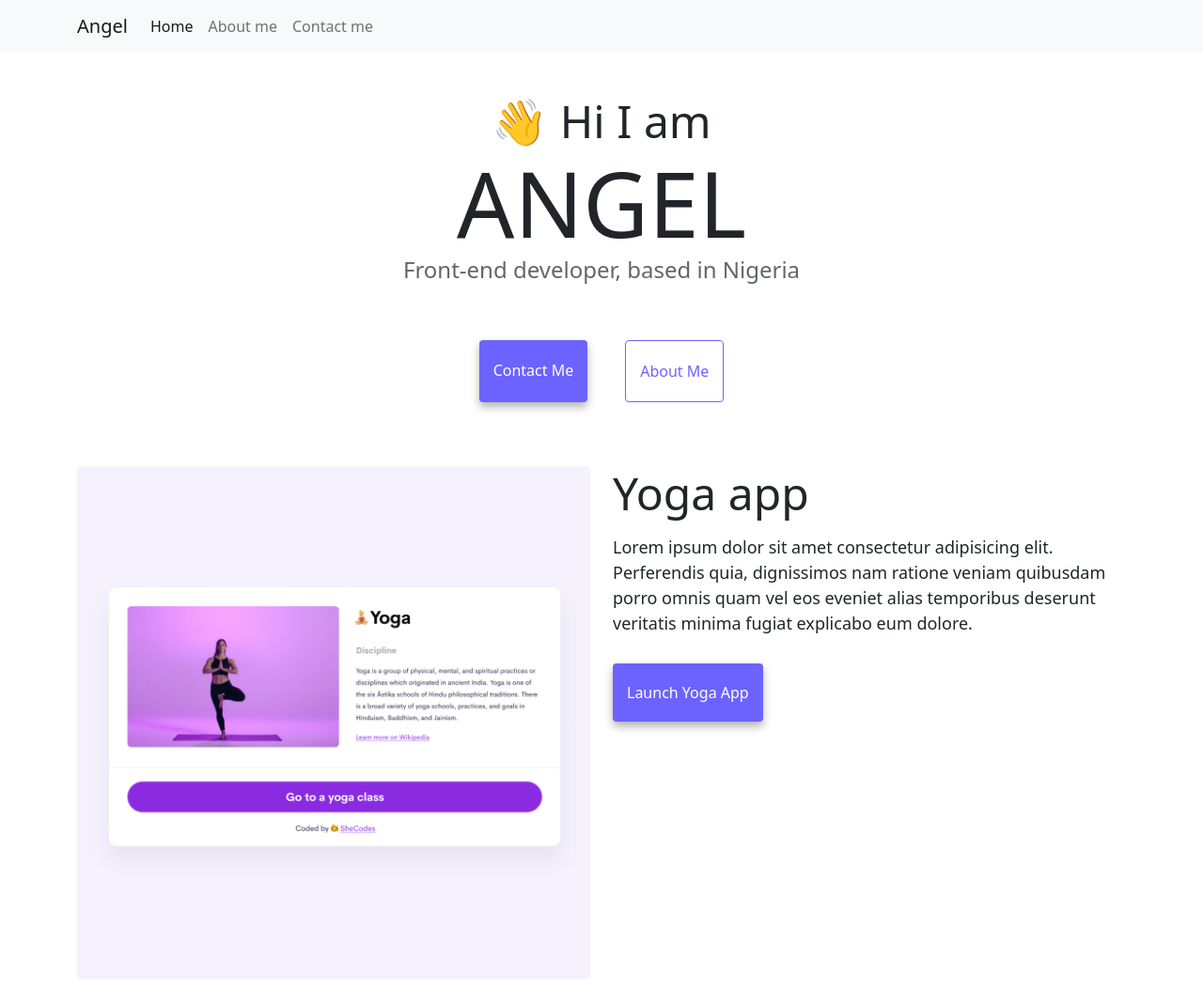
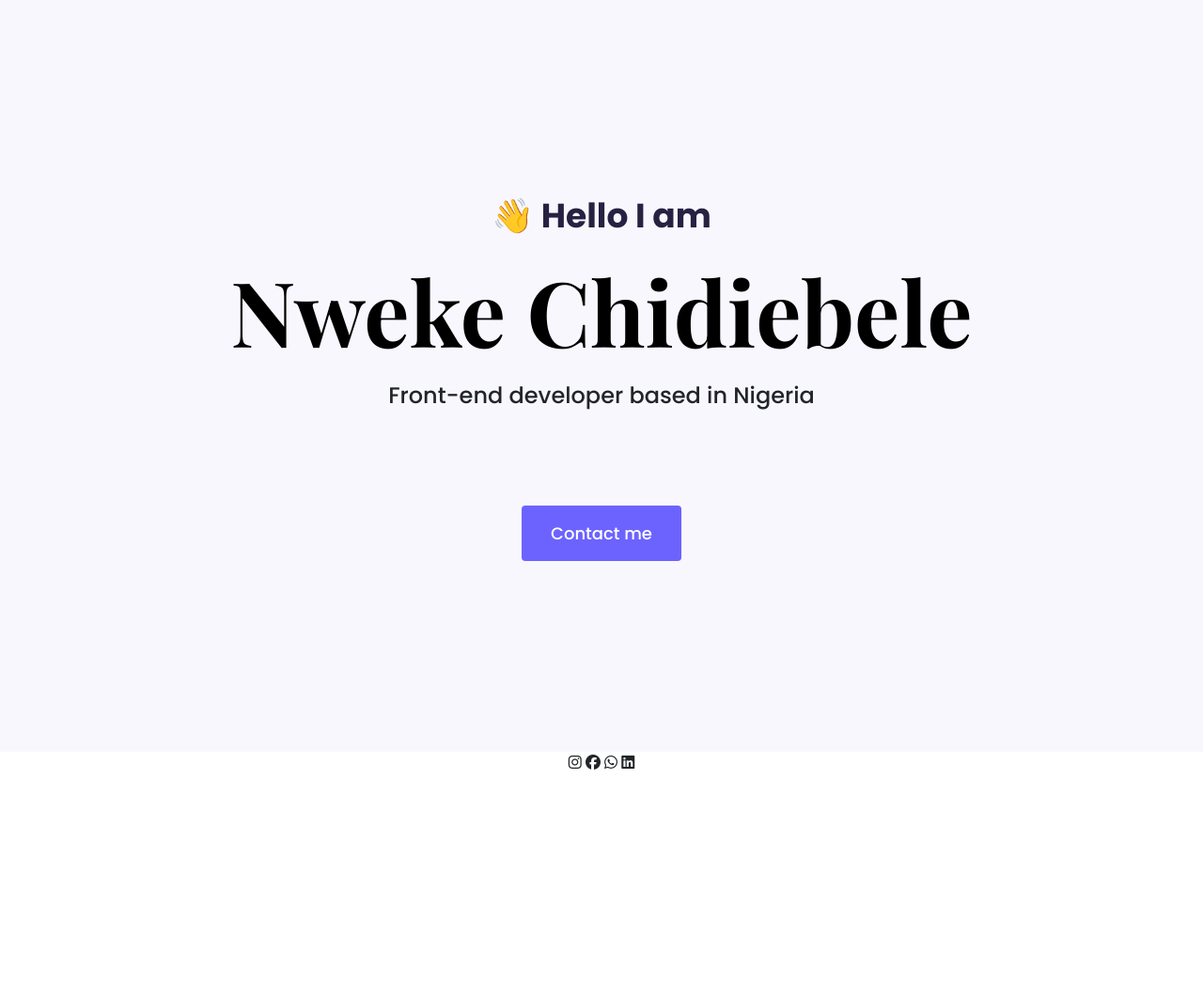
Before and after one commit to DHarchangel/shecodes-assignment, a plain HTML site: page index.html in a window 1280 px wide. Shown: the top 1045 px of the page at 94% size. After the commit the page ends 960 px from the top, so only its background shows below. Drawn offline with nearby package versions, Linux system fonts and the light colour scheme.

Commit message:
added hero section and styling

```diff
--- a/index.html
+++ b/index.html
@@ -9,6 +9,9 @@
     <meta name="description" content="Best Front-end developer">
     <meta name="description" content="best web developer">
     <title>Front-end Developer: Angel</title>
+    <!-- 35e8646a7d  ddc3ee268a-->
+    <script src="https://kit.fontawesome.com/35e8646a7d.js" crossorigin="anonymous"></script>
+    <link rel="stylesheet" href="https://fonts.googleapis.com/css2?family=Playfair+Display:wght@700&family=Poppins:wght@500;700&display=swap">
     <link
       href="https://cdn.jsdelivr.net/npm/bootstrap@5.0.0-beta2/dist/css/bootstrap.min.css"
       rel="stylesheet"
@@ -23,96 +26,20 @@
     <link rel="stylesheet" href="/style.css" />
   </head>
   <body>
-    <nav class="navbar navbar-expand-lg navbar-light bg-light fixed-top">
-      <div class="container">
-        <a class="navbar-brand" href="/index.html">Angel</a>
-        <button
-          class="navbar-toggler"
-          type="button"
-          data-bs-toggle="collapse"
-          data-bs-target="#navbarNav"
-          aria-controls="navbarNav"
-          aria-expanded="false"
-          aria-label="Toggle navigation"
-        >
-          <span class="navbar-toggler-icon"></span>
-        </button>
-        <div class="collapse navbar-collapse" id="navbarNav">
-          <ul class="navbar-nav">
-            <li class="nav-item">
-              <a class="nav-link active" aria-current="page" href="/index.html"
-                >Home</a
-              >
-            </li>
-            <li class="nav-item">
-              <a class="nav-link" href="/about.html">About me</a>
-            </li>
-            <li class="nav-item">
-              <a class="nav-link" href="/about.html#contact">Contact me</a>
-            </li>
-          </ul>
-        </div>
+    <div>
+      <div class="hero">
+        <p>👋 Hello I am</p>
+        <h1>Nweke Chidiebele</h1>
+        <h2 class="mb-5">Front-end developer based in Nigeria</h2>
+        <a href="#" class="btn contact-btn">Contact me</a>
       </div>
-    </nav>
-    <h2 class="text-center push-down">👋 Hi I am</h2>
-    <h1 class="text-center">ANGEL</h1>
-    <h3 class="text-center">Front-end developer, based in Nigeria</h3>
-    <div class="navigation-links mb-5">
-      <a href="/about.html#contact" class="primary-link" title="Connect with us">Contact me</a>
-      <a href="/about.html" class="secondary-link" title="about Angel" >About me</a>
-    </div>
-    <div class="container">
-      <div class="row">
-        <div class="col-6 image-container">
-          <img src="/images/yoga.png" class="img-fluid rounded" />
-        </div>
-        <div class="col-6">
-          <h2 class="mb-3">Yoga app</h2>
-          <p>
-            Lorem ipsum dolor sit amet consectetur adipisicing elit. Perferendis
-            quia, dignissimos nam ratione veniam quibusdam porro omnis quam vel
-            eos eveniet alias temporibus deserunt veritatis minima fugiat
-            explicabo eum dolore.
-          </p>
-          <div class="mt-5">
-            <a href="#" class="primary-link text-center">Launch Yoga App</a>
-          </div>
-        </div>
+      <div class="footer">
+        <i class="fab fa-instagram"></i>
+        <i class="fab fa-facebook"></i>
+        <i class="fab fa-whatsapp"></i>
+        <i class="fab fa-linkedin"></i>
       </div>
-      <div class="row mt-5">
-        <div class="col-6">
-          <h2 class="mb-3">Weather app</h2>
-          <p>
-            Lorem ipsum dolor sit amet consectetur adipisicing elit. Perferendis
-            quia, dignissimos nam ratione veniam quibusdam porro omnis quam vel
-            eos eveniet alias temporibus deserunt veritatis minima fugiat
-            explicabo eum dolore.
-          </p>
-          <div class="mt-5">
-            <a href="#" class="primary-link text-center">Launch Weather App</a>
-          </div>
-        </div>
-        <div class="col-6 image-container">
-          <img src="/images/weather.png" class="img-fluid rounded" />
-        </div>
       </div>
-      <div class="row mt-5">
-        <div class="col-6 image-container">
-          <img src="/images/yogurt.png" class="img-fluid rounded" />
-        </div>
-        <div class="col-6">
-          <h2 class="mb-3">Yogurt app</h2>
-          <p>
-            Lorem ipsum dolor sit amet consectetur adipisicing elit. Perferendis
-            quia, dignissimos nam ratione veniam quibusdam porro omnis quam vel
-            eos eveniet alias temporibus deserunt veritatis minima fugiat
-            explicabo eum dolore.
-          </p>
-          <div class="mt-5">
-            <a href="#" class="primary-link text-center">Launch Weather App</a>
-          </div>
-        </div>
-      </div>
-    </div>
+
   </body>
 </html>
--- a/style.css
+++ b/style.css
@@ -1,121 +1,61 @@
+* {
+  margin: 0;
+  padding: 0;
+  box-sizing: border-box;
+}
 :root {
-  --primary-color: #6c63ff;
-  --secondary-color: #f5f2fe;
-  --box-shadow: 0 5px 10px rgba(0, 0, 0, 0.3);
+  --primary: #f9f7fe;
+  --secondary: #6c63ff;
+  --default-font: "Poppins", sans-serif;
+  --primary-font: "Playfair Display", serif;
 }
-
 body {
-  margin-top: 100px;
-}
-@media (max-width: 520px) {
-    body{
-        margin: 2rem;
-    }
-    h1 {
-  font-size: 48px !important;
-}
-    h2 {
-  font-size: 24px !important;
-}
-    h3 {
-  font-size: 16px !important;
-}
-.push-down{
-    margin-top: 80px;
-}
-.primary-link,.secondary-link{
-    padding: 10px 5px !important;
-}
-.image-container{
-    display: none;
-}
-.col-6{
-    width: 100% !important;
-}
-.text-center{
-    display: block;
-    text-align: center;
-}
-}
-
-h1,
-h2,
-h3 {
-  margin: 0;
+  font-family: var(--default-font);
 }
 
 h1 {
+  font-family: var(--primary-font);
+  font-weight: bold;
+  color: black;
   font-size: 96px;
 }
-
-h2 {
-  font-size: 48px;
-}
-
-h3 {
-  font-size: 24px;
-  opacity: 0.7;
-}
-
-p {
-  font-size: 18px;
-  line-height: 1.5;
-}
-
-.navigation-links {
+.hero {
+  background: var(--primary);
+  text-align: center;
+  height: 100vh;
   display: flex;
-  margin-top: 40px;
+  flex-direction: column;
+  align-items: center;
   justify-content: center;
 }
 
-.navigation-links a {
-  margin: 20px;
+.hero p {
+  font-size: 36px;
+  font-weight: bold;
+  color: #272142;
 }
-
-.primary-link {
+.hero h2 {
+  font-weight: normal;
+  font-size: 24px;
+  line-height: 2;
+}
+.contact-btn {
+  color: white;
+  background: var(--secondary);
+  font-size: 18px;
+  line-height: 27px;
+  padding: 15px 30px;
+  text-decoration: none;
   border-radius: 4px;
-  padding: 20px 15px;
-  text-decoration: none;
-  text-transform: capitalize;
-  background: var(--primary-color);
-  box-shadow: var(--box-shadow);
-  color: white;
+  margin-top: 45px;
+  transition: all 0.5s;
 }
-.primary-link:hover{
-    color: white;
+.contact-btn:hover {
+  color: var(--secondary);
+  border: 2px solid #6c63ff;
+  background: white;
 }
-
-.secondary-link {
-  border-radius: 4px;
-  padding: 20px 15px;
-  text-decoration: none;
-  text-transform: capitalize;
-  color: var(--primary-color);
-  border: 1px solid var(--primary-color);
+.footer {
+  height: 20vh;
+  text-align: center;
 }
-
-.homepage-link {
-  color: var(--primary-color);
-  text-align: center;
-  display: block;
-}
-
-.about-paragraphs {
-  margin: 30px 0;
-}
-
-.about-paragraphs p {
-  margin: 10px;
-}
-
-.email-link {
-  display: flex;
-  justify-content: center;
-  color: var(--primary-color);
-  font-size: 28px;
-  text-decoration: none;
-}
-
-.email-link:hover {
-  text-decoration: underline;
-}
```
